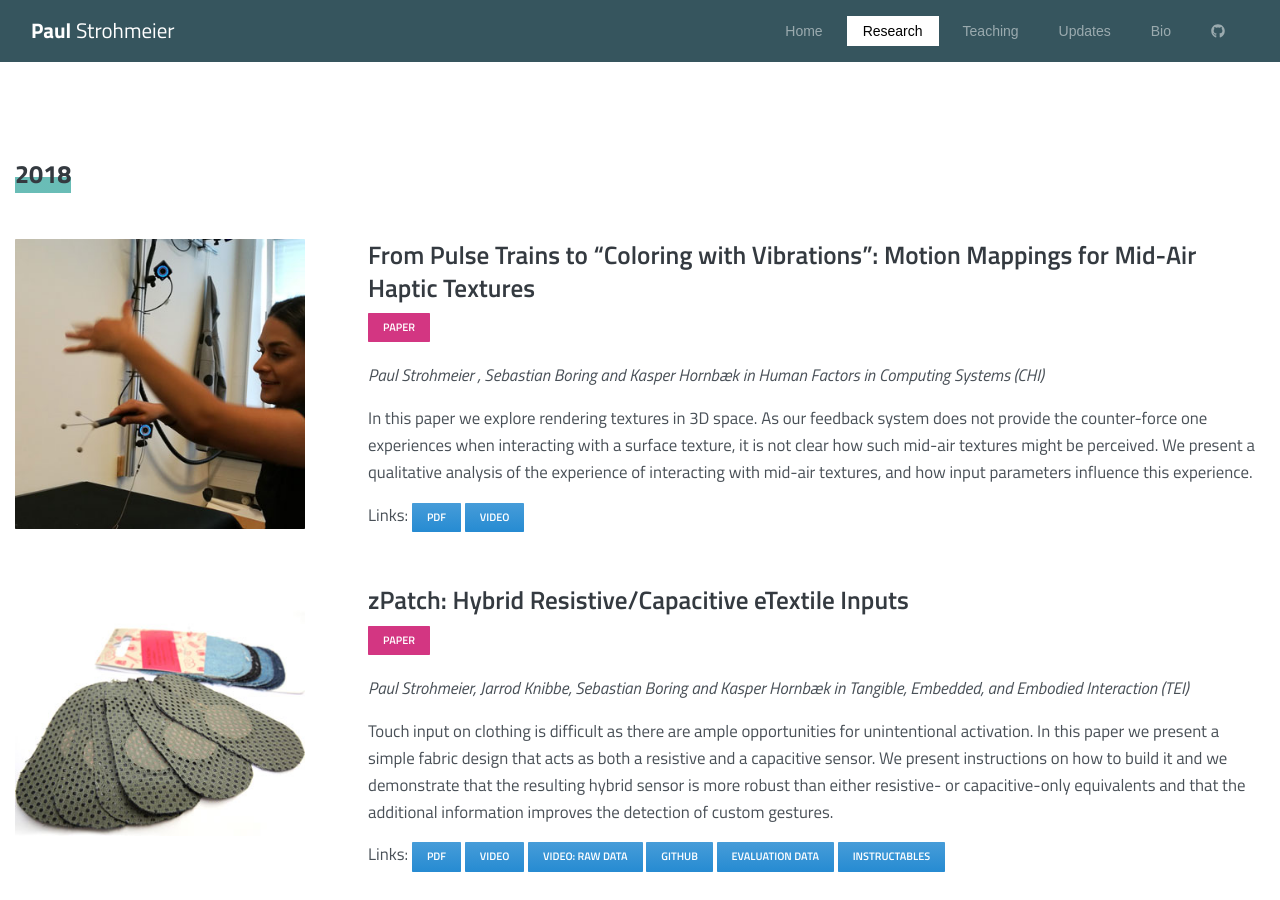
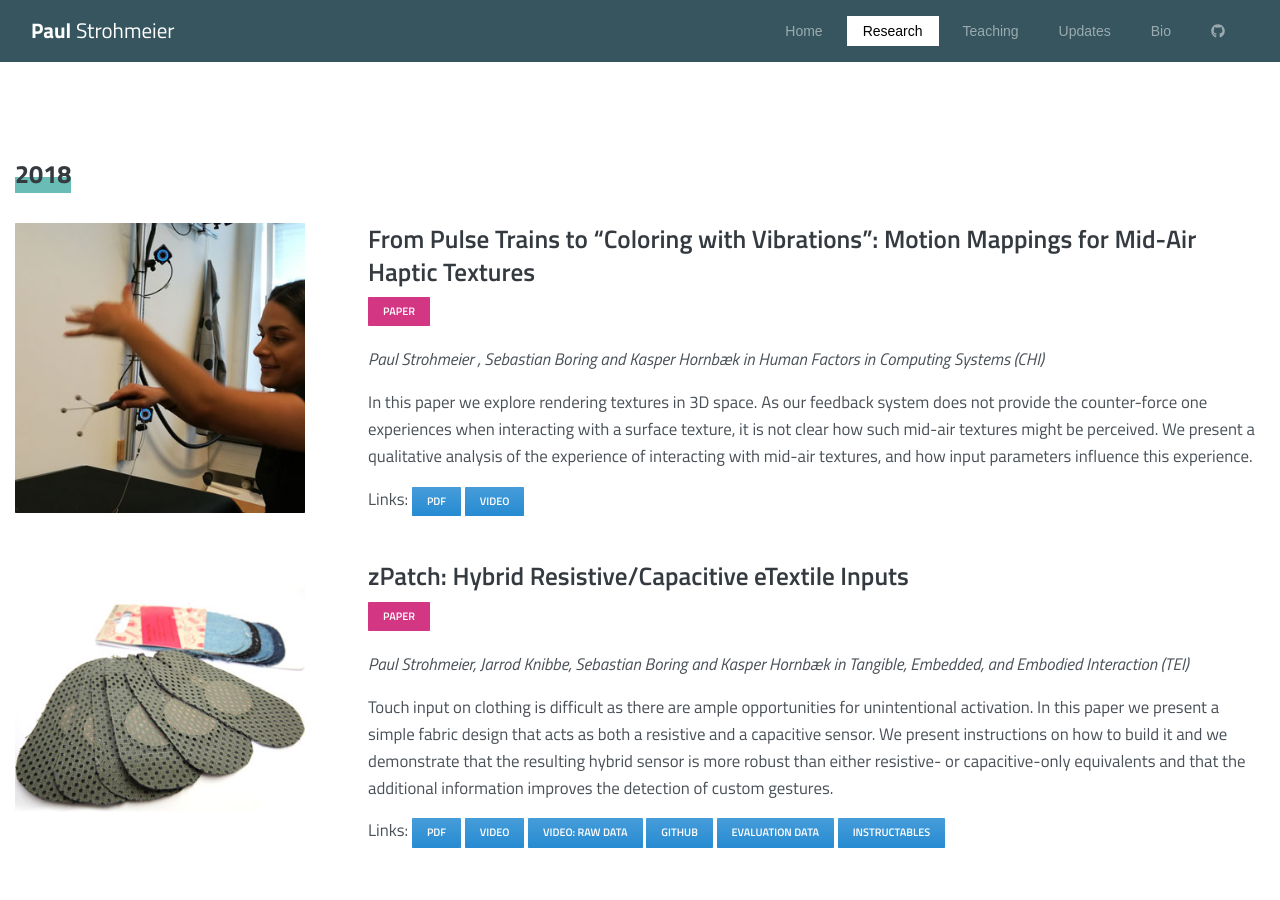
Before and after one commit to fkeel/fkeel.gitub.io, a Jekyll site: the page built from research.html, in a window 1280 px wide and 900 px high. Built offline with Jekyll 4.4.1, drawn with Linux system fonts in a browser that asks for light colours.

Commit message:
Reduced spacing on teaching and research pages

```diff
--- a/research.html
+++ b/research.html
@@ -10,7 +10,7 @@ active_menu_title: "Research"
   <section class="slice slice-lg pb-0">
     <div class="row bg-wh" >
       <div class="col-12">
-        <div class="mt-5 mb-4 text-left">
+        <div class="mt-5 text-left">
           {% assign name = research_entry_group.name %}
           {% if name == "" %}{% break %}{% endif %}
           <h4 class="heading font-weight-700"><span class="k-border-cyan">{{name}}</span></h3>
@@ -22,12 +22,14 @@ active_menu_title: "Research"
     {% for research_entry in research_entry_group.items %}
       {% assign i = i | plus:1 %}
       <div class="row cols-md-space cols-sm-space cols-xs-space mb-0 bg-white">
-        <div class="col-lg-3 pt-4 pb-4">
+        <div class="col-lg-3 pt-4 pb-3">
           {% if research_entry.image != nil %}
+
             <img alt="Research teaser" src="{{research_entry.image | prepend: site.url }}" class="img-fluid img-left rounded" style="{% if research_entry.image_outline != nil %}border: 1px solid #d2d4d7;{% endif %}">
+
           {% endif %}
         </div>
-        <div class="col-lg-9 pl-lg-5 pl-sm-0 pt-4 pb-4 ">
+        <div class="col-lg-9 pl-lg-5 pl-sm-0 pt-4 pb-3">
           <div class="card border-0">
             <div class="">
               <h4 class="k-subheader">{{research_entry.title}}</h4>
--- a/teaching.html
+++ b/teaching.html
@@ -13,7 +13,7 @@ nav-bg: bg-base03
   <section class="slice slice-lg pb-0">
     <div class="row bg-wh" >
       <div class="col-12">
-        <div class="mt-5 mb-4 text-left">
+        <div class="mt-5 text-left">
           {% assign name = entry_group.name %}
           {% if name == "" %}{% break %}{% endif %}
           <h4 class="heading font-weight-700"><span class="k-border-cyan">{{name}}</span></h3>
@@ -24,7 +24,7 @@ nav-bg: bg-base03
 
     {% for entry in entry_group.items %}
       <div class="row cols-md-space cols-sm-space cols-xs-space mb-0 bg-white">
-        <div class="col-lg-3 pt-4 pb-4">
+        <div class="col-lg-3 pt-4 pb-3">
           {% if entry.note.image != nil %}
             <img alt="Teaching teaser" src="{{entry.note.image | prepend: site.url }}" class="img-fluid img-left rounded" style="{% if entry.image_outline != nil %}border: 1px solid #d2d4d7;{% endif %}">
           {% else %}
@@ -33,7 +33,7 @@ nav-bg: bg-base03
           {% endif %}
 
         </div>
-        <div class="col-lg-9 pl-lg-5 pl-sm-0 pt-4 pb-4">
+        <div class="col-lg-9 pl-lg-5 pl-sm-0 pt-4 pb-3">
           <div class="card border-0">
             <div class="">
               <h4 class="k-subheader">{{entry.note.title}}</h4>
```
